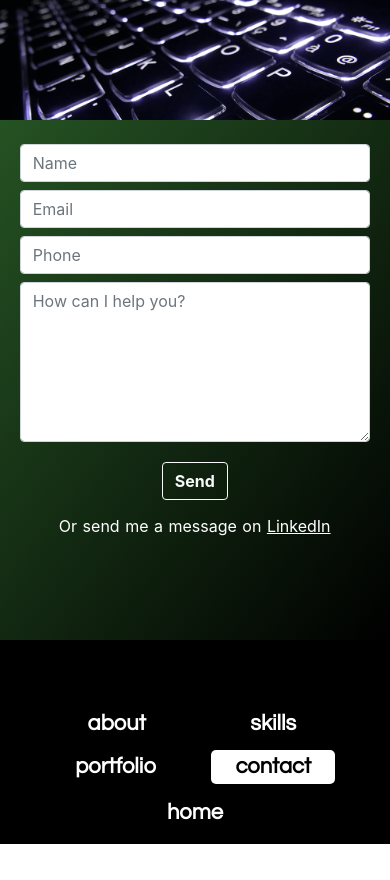
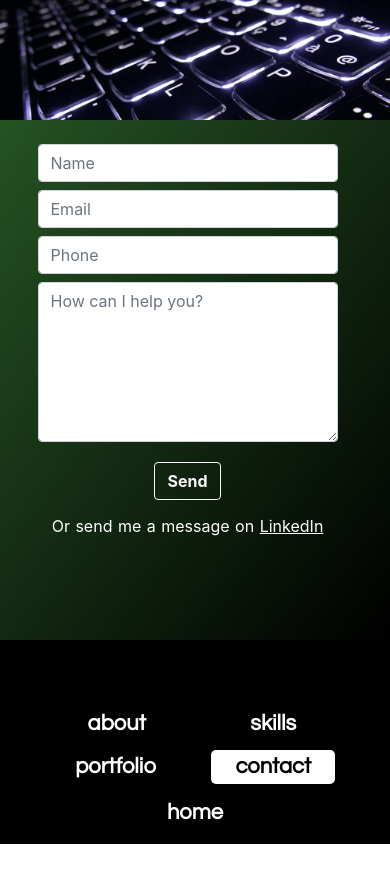
Before and after one commit to Ywehc/portfolio2022, a Nuxt app: page /contact in a window 390 px wide. Built offline with nearby package versions, Linux system fonts and the light colour scheme.

Commit message:
desktop issue fixed and improved some mobile styles

```diff
--- a/assets/scss/_global.scss
+++ b/assets/scss/_global.scss
@@ -13,7 +13,7 @@ $headingMarginBottom: 4px;
 $subheadingFontSize: 24px;
 
 $paragraphFontSize: 18px;
-$mobileParagraphFontSize: 12px;
+$mobileParagraphFontSize: 10px;
 
 $pageZIndex: 7;
 $pagePaddingTop: 3em;
--- a/layouts/default.vue
+++ b/layouts/default.vue
@@ -26,6 +26,7 @@ html {
   margin: auto;
 }
 .main {
+  height: 460px;
   padding-right: 9em!important;
 }
 .menu {
@@ -42,8 +43,10 @@ html {
     padding-right: 15px!important;
     color: white;
     overflow: scroll;
+    height: auto;
   }
   .menu {
+
     padding-right: 15px;
     .nav-container {
       background: black!important;
--- a/pages/about.vue
+++ b/pages/about.vue
@@ -62,7 +62,7 @@
         width: 100%!important;
     }
     .content-container {
-        padding: 1em 2em 0 2em;
+        padding: 2em 2em 0 3em;
         background: linear-gradient(to bottom right, #422454 0%, black 100%) 100% no-repeat;
         text-align: left;
         font-size: $mobileParagraphFontSize;
--- a/pages/contact.vue
+++ b/pages/contact.vue
@@ -114,6 +114,9 @@ textarea {
 }
 
 @media screen and (max-width: 1200px) {
+    form {
+        width: 300px;
+    }
     .front {
         padding: 0;
     }
@@ -140,6 +143,7 @@ textarea {
     }
     .content-container {
         background: linear-gradient(to bottom right, #265424 0%, black 100%) 100% no-repeat;
+        padding: 0;
     }
 }
 </style>
```
